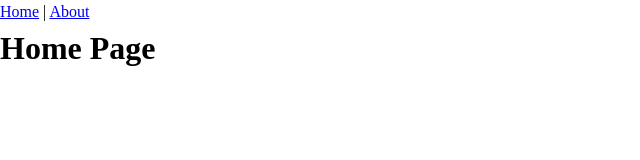
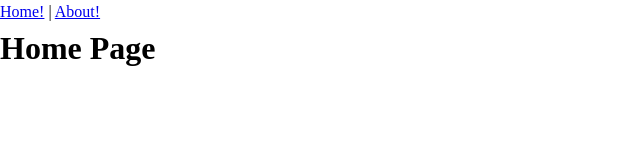
Before and after one commit to veygo-rent/veygo-react, a React (Vite) app: page / in a window 1280 px wide. Shown: the top 160 px of the page, without its empty margins (0-640 px from the left). Built offline with nearby package versions, Linux system fonts and the light colour scheme.

Commit message:
Update App.tsx

```diff
--- a/src/App.tsx
+++ b/src/App.tsx
@@ -6,7 +6,7 @@ function App() {
     return (
         <Router>
             <nav>
-                <Link to="/">Home</Link> | <Link to="/about">About</Link>
+                <Link to="/">Home!</Link> | <Link to="/about">About!</Link>
             </nav>
             <Routes>
                 <Route path="/" element={<Home />} />
```
